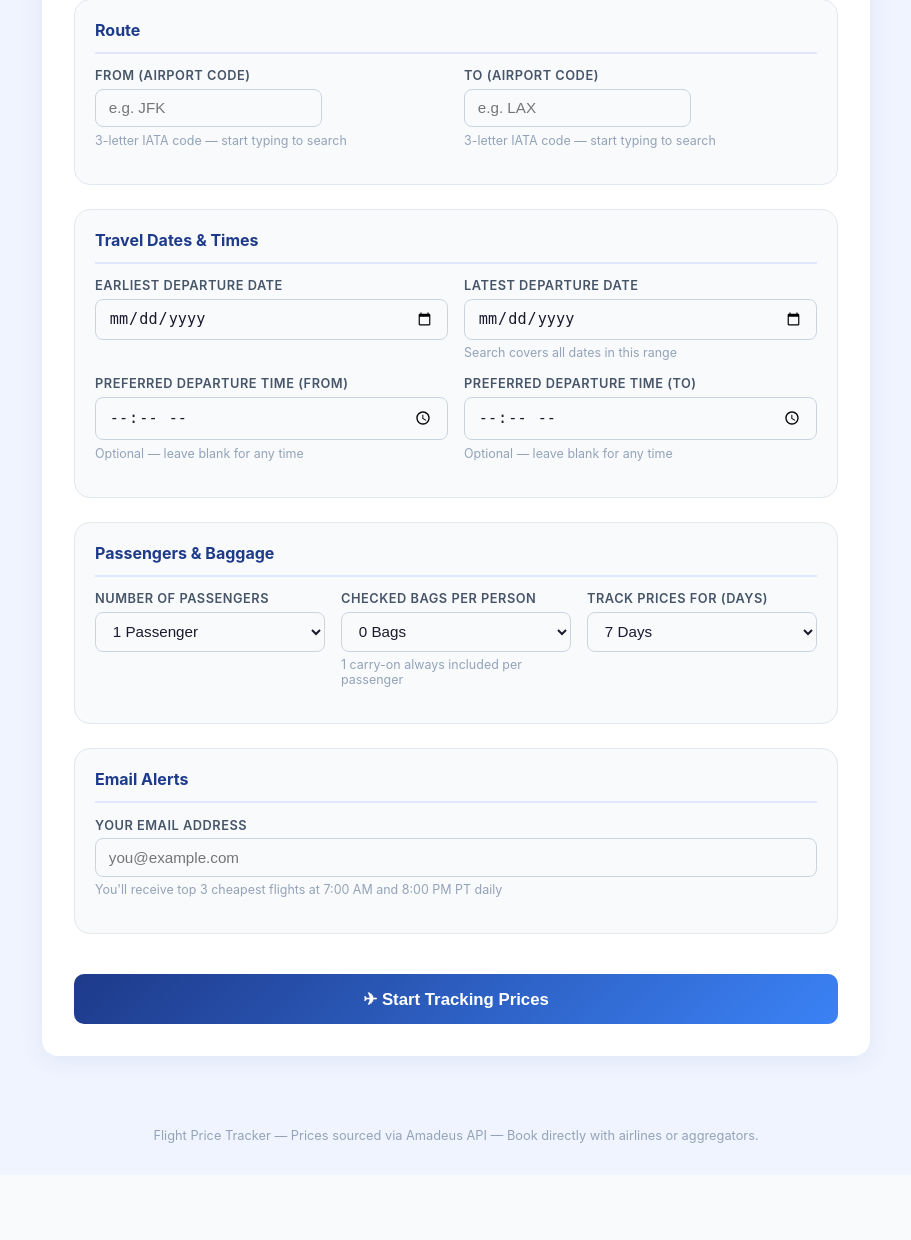
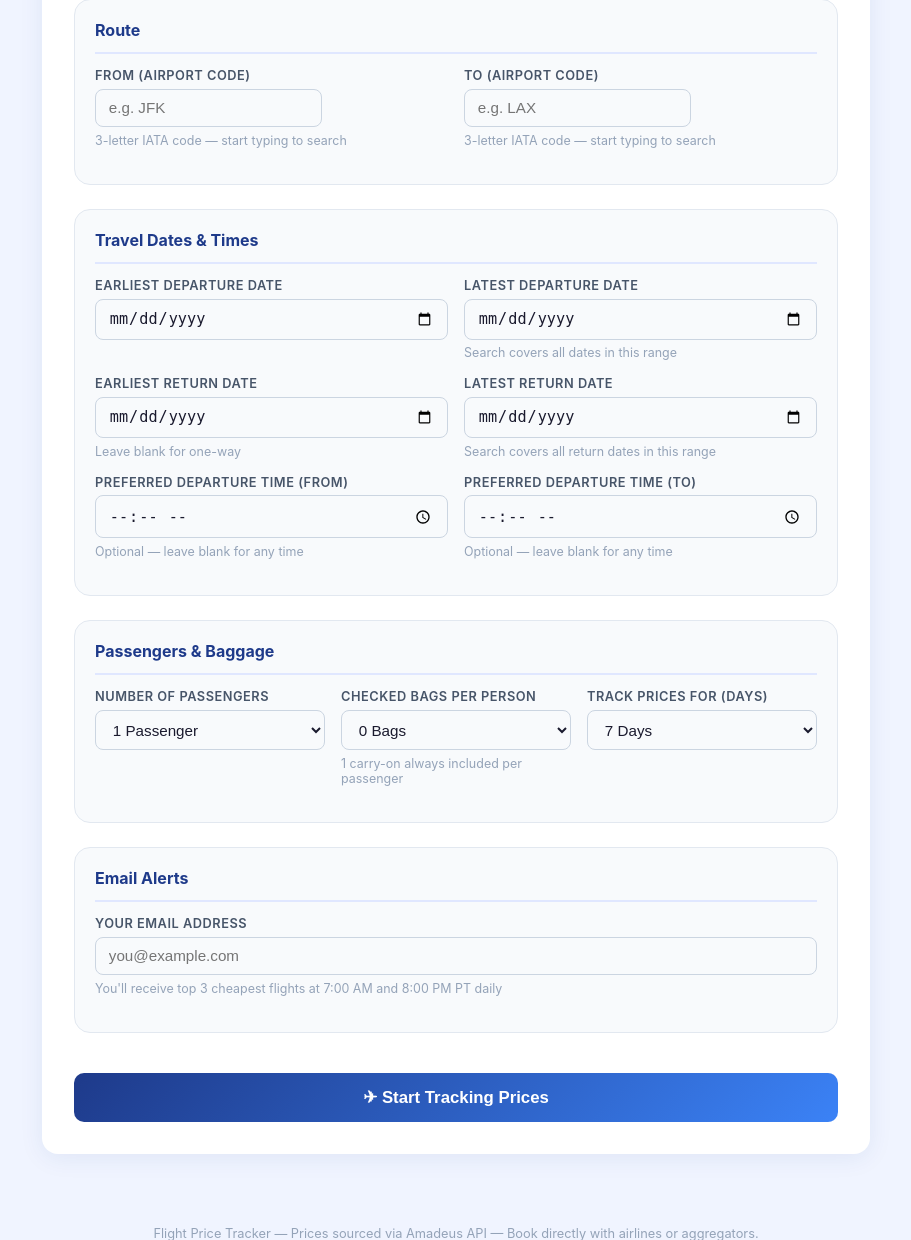
Before and after one commit to ajaycaldevops/flight-price-tracker, a Flask app: page / in a window 1280 px wide. Shown: the part 271-1511 px from the top of the page, without its empty margins (184-1095 px from the left). Before the commit the page ends 1414 px from the top, so only its background shows below. Run offline with Flask 3, Linux system fonts and the light colour scheme.

Commit message:
Add round trip support with return date range fields
Users can now specify earliest/latest return dates for round trip
searches. The flight search iterates all departure × return date
combinations (capped at 20 API calls), and emails show both outbound
and return legs with separate flight numbers, times, and durations.

Co-Authored-By: Claude Sonnet 4.6 <noreply@anthropic.com>

```diff
--- a/app.py
+++ b/app.py
@@ -42,6 +42,8 @@ def create_app():
             departure_date_to = request.form.get("departure_date_to", "").strip()
             departure_time_from = request.form.get("departure_time_from", "").strip() or None
             departure_time_to = request.form.get("departure_time_to", "").strip() or None
+            return_date_from = request.form.get("return_date_from", "").strip() or None
+            return_date_to = request.form.get("return_date_to", "").strip() or None
             email = request.form.get("email", "").strip()
             tracking_days = request.form.get("tracking_days", "7").strip()
 
@@ -87,7 +89,21 @@ def create_app():
                 if d_from < datetime.utcnow().date():
                     errors.append("Departure date cannot be in the past.")
             except ValueError:
-                errors.append("Invalid date format.")
+                errors.append("Invalid departure date format.")
+
+            if return_date_from and return_date_to:
+                try:
+                    r_from = datetime.strptime(return_date_from, "%Y-%m-%d").date()
+                    r_to = datetime.strptime(return_date_to, "%Y-%m-%d").date()
+                    if r_from > r_to:
+                        errors.append("Return 'from' date must be before or equal to 'to' date.")
+                    d_from_date = datetime.strptime(departure_date_from, "%Y-%m-%d").date()
+                    if r_from <= d_from_date:
+                        errors.append("Return date must be after the departure date.")
+                except ValueError:
+                    errors.append("Invalid return date format.")
+            elif bool(return_date_from) != bool(return_date_to):
+                errors.append("Please provide both earliest and latest return dates.")
 
             if errors:
                 for err in errors:
@@ -103,6 +119,8 @@ def create_app():
                 departure_date_to=departure_date_to,
                 departure_time_from=departure_time_from,
                 departure_time_to=departure_time_to,
+                return_date_from=return_date_from,
+                return_date_to=return_date_to,
                 num_passengers=num_passengers,
                 checked_bags_per_passenger=checked_bags,
                 email=email,
--- a/flight_search.py
+++ b/flight_search.py
@@ -55,31 +55,50 @@ def search_airport(keyword: str) -> list[dict]:
 
 def search_flights(pref) -> list[dict]:
     """
-    Search all departure dates in the range and return top 3 cheapest flights
-    that fall within the optional departure time window.
-    Returns list of flight dicts ready for email rendering.
+    Search all departure date (× return date for round trips) combinations and
+    return the top 3 cheapest flights within the optional departure time window.
+    Capped at 20 API calls to stay within Amadeus rate limits.
     """
     amadeus = get_amadeus_client()
 
-    date_from = datetime.strptime(pref.departure_date_from, "%Y-%m-%d").date()
-    date_to = datetime.strptime(pref.departure_date_to, "%Y-%m-%d").date()
+    dep_from = datetime.strptime(pref.departure_date_from, "%Y-%m-%d").date()
+    dep_to = datetime.strptime(pref.departure_date_to, "%Y-%m-%d").date()
+
+    is_roundtrip = bool(pref.return_date_from and pref.return_date_to)
+
+    # Build list of (dep_date, ret_date | None) pairs to query
+    dep_dates = [dep_from + timedelta(days=i) for i in range((dep_to - dep_from).days + 1)]
+
+    if is_roundtrip:
+        ret_from = datetime.strptime(pref.return_date_from, "%Y-%m-%d").date()
+        ret_to = datetime.strptime(pref.return_date_to, "%Y-%m-%d").date()
+        ret_dates = [ret_from + timedelta(days=i) for i in range((ret_to - ret_from).days + 1)]
+        pairs = [(d, r) for d in dep_dates for r in ret_dates if r > d]
+    else:
+        pairs = [(d, None) for d in dep_dates]
+
+    # Cap at 20 calls, sampling evenly if needed
+    if len(pairs) > 20:
+        step = len(pairs) // 20
+        pairs = pairs[::step][:20]
 
     all_offers = []
-    current = date_from
-    while current <= date_to:
+    for dep_date, ret_date in pairs:
+        params = dict(
+            originLocationCode=pref.origin.upper(),
+            destinationLocationCode=pref.destination.upper(),
+            departureDate=dep_date.strftime("%Y-%m-%d"),
+            adults=pref.num_passengers,
+            max=20,
+            currencyCode="USD",
+        )
+        if ret_date:
+            params["returnDate"] = ret_date.strftime("%Y-%m-%d")
         try:
-            response = amadeus.shopping.flight_offers_search.get(
-                originLocationCode=pref.origin.upper(),
-                destinationLocationCode=pref.destination.upper(),
-                departureDate=current.strftime("%Y-%m-%d"),
-                adults=pref.num_passengers,
-                max=20,
-                currencyCode="USD",
-            )
+            response = amadeus.shopping.flight_offers_search.get(**params)
             all_offers.extend(response.data or [])
         except ResponseError as e:
-            logger.warning(f"No results for {current}: {e}")
-        current += timedelta(days=1)
+            logger.warning(f"No results for {dep_date}/{ret_date}: {e}")
 
     if not all_offers:
         return []
@@ -103,20 +122,36 @@ def search_flights(pref) -> list[dict]:
 
 
 def _parse_offer(offer: dict, pref) -> dict | None:
-    itinerary = offer["itineraries"][0]
-    segments = itinerary["segments"]
-    first_seg = segments[0]
-    last_seg = segments[-1]
+    itineraries = offer["itineraries"]
 
-    departure_dt = datetime.fromisoformat(first_seg["departure"]["at"])
-    arrival_dt = datetime.fromisoformat(last_seg["arrival"]["at"])
-    num_stops = len(segments) - 1
+    # Outbound leg
+    out = itineraries[0]
+    out_segs = out["segments"]
+    out_dep_dt = datetime.fromisoformat(out_segs[0]["departure"]["at"])
+    out_arr_dt = datetime.fromisoformat(out_segs[-1]["arrival"]["at"])
+    out_stops = len(out_segs) - 1
+    out_flights = " → ".join(f"{s['carrierCode']}{s['number']}" for s in out_segs)
 
-    carrier_code = offer.get("validatingAirlineCodes", [first_seg["carrierCode"]])[0]
+    # Return leg (round trip only)
+    ret_info = None
+    if len(itineraries) > 1:
+        ret = itineraries[1]
+        ret_segs = ret["segments"]
+        ret_dep_dt = datetime.fromisoformat(ret_segs[0]["departure"]["at"])
+        ret_arr_dt = datetime.fromisoformat(ret_segs[-1]["arrival"]["at"])
+        ret_stops = len(ret_segs) - 1
+        ret_flights = " → ".join(f"{s['carrierCode']}{s['number']}" for s in ret_segs)
+        ret_info = {
+            "departure": ret_dep_dt.strftime("%a %b %d, %Y at %I:%M %p"),
+            "arrival": ret_arr_dt.strftime("%a %b %d, %Y at %I:%M %p"),
+            "duration": _format_duration(ret["duration"]),
+            "stops": "Nonstop" if ret_stops == 0 else f"{ret_stops} stop{'s' if ret_stops > 1 else ''}",
+            "flight_numbers": ret_flights,
+            "departure_datetime": ret_dep_dt,
+        }
+
+    carrier_code = offer.get("validatingAirlineCodes", [out_segs[0]["carrierCode"]])[0]
     airline_name = AIRLINE_NAMES.get(carrier_code, carrier_code)
-    flight_numbers = " → ".join(
-        f"{s['carrierCode']}{s['number']}" for s in segments
-    )
 
     price_info = offer["price"]
     total_price = float(price_info["grandTotal"])
@@ -134,36 +169,51 @@ def _parse_offer(offer: dict, pref) -> dict | None:
         pass
 
     # Build booking links
-    dep_date_str = departure_dt.strftime("%Y-%m-%d")
+    dep_date_str = out_dep_dt.strftime("%Y-%m-%d")
     pax = pref.num_passengers
-    kayak_url = (
-        f"https://www.kayak.com/flights/{pref.origin}-{pref.destination}"
-        f"/{dep_date_str}/{pax}adults"
-    )
-    google_flights_url = (
-        f"https://www.google.com/flights?hl=en#flt="
-        f"{pref.origin}.{pref.destination}.{dep_date_str}"
-        f";c:{currency};e:1;sd:1;t:f"
-    )
-    airline_website = _get_airline_website(carrier_code)
+    is_roundtrip = ret_info is not None
+    if is_roundtrip:
+        ret_date_str = ret_info["departure_datetime"].strftime("%Y-%m-%d")
+        kayak_url = (
+            f"https://www.kayak.com/flights/{pref.origin}-{pref.destination}"
+            f"/{dep_date_str}/{ret_date_str}/{pax}adults"
+        )
+        google_flights_url = (
+            f"https://www.google.com/flights?hl=en#flt="
+            f"{pref.origin}.{pref.destination}.{dep_date_str}"
+            f"*{pref.destination}.{pref.origin}.{ret_date_str}"
+            f";c:{currency};e:1;sd:1;t:f"
+        )
+    else:
+        kayak_url = (
+            f"https://www.kayak.com/flights/{pref.origin}-{pref.destination}"
+            f"/{dep_date_str}/{pax}adults"
+        )
+        google_flights_url = (
+            f"https://www.google.com/flights?hl=en#flt="
+            f"{pref.origin}.{pref.destination}.{dep_date_str}"
+            f";c:{currency};e:1;sd:1;t:f"
+        )
 
     return {
         "airline": airline_name,
         "carrier_code": carrier_code,
-        "flight_numbers": flight_numbers,
-        "departure": departure_dt.strftime("%a %b %d, %Y at %I:%M %p"),
-        "arrival": arrival_dt.strftime("%a %b %d, %Y at %I:%M %p"),
-        "duration": _format_duration(itinerary["duration"]),
-        "stops": "Nonstop" if num_stops == 0 else f"{num_stops} stop{'s' if num_stops > 1 else ''}",
+        "flight_numbers": out_flights,
+        "departure": out_dep_dt.strftime("%a %b %d, %Y at %I:%M %p"),
+        "arrival": out_arr_dt.strftime("%a %b %d, %Y at %I:%M %p"),
+        "duration": _format_duration(out["duration"]),
+        "stops": "Nonstop" if out_stops == 0 else f"{out_stops} stop{'s' if out_stops > 1 else ''}",
+        "return": ret_info,
+        "is_roundtrip": is_roundtrip,
         "total_price": total_price,
         "price_per_person": price_per_person,
         "currency": currency,
         "bags_included": bags_included,
-        "carry_on_included": True,  # assumed per spec
+        "carry_on_included": True,
         "kayak_url": kayak_url,
         "google_flights_url": google_flights_url,
-        "airline_website": airline_website,
-        "departure_datetime": departure_dt,
+        "airline_website": _get_airline_website(carrier_code),
+        "departure_datetime": out_dep_dt,
     }
 
 
--- a/models.py
+++ b/models.py
@@ -15,6 +15,8 @@ class SearchPreference(db.Model):
     # Travel dates
     departure_date_from = db.Column(db.String(10), nullable=False)  # YYYY-MM-DD
     departure_date_to = db.Column(db.String(10), nullable=False)    # YYYY-MM-DD
+    return_date_from = db.Column(db.String(10), nullable=True)      # YYYY-MM-DD (round trip)
+    return_date_to = db.Column(db.String(10), nullable=True)        # YYYY-MM-DD (round trip)
 
     # Departure time window (24h format, e.g. "06:00")
     departure_time_from = db.Column(db.String(5), nullable=True)
--- a/templates/index.html
+++ b/templates/index.html
@@ -116,6 +116,20 @@
       </div>
       <div class="form-row">
         <div class="form-group">
+          <label>Earliest Return Date</label>
+          <input type="date" name="return_date_from"
+                 value="{{ form.get('return_date_from', '') }}" />
+          <small>Leave blank for one-way</small>
+        </div>
+        <div class="form-group">
+          <label>Latest Return Date</label>
+          <input type="date" name="return_date_to"
+                 value="{{ form.get('return_date_to', '') }}" />
+          <small>Search covers all return dates in this range</small>
+        </div>
+      </div>
+      <div class="form-row">
+        <div class="form-group">
           <label>Preferred Departure Time (From)</label>
           <input type="time" name="departure_time_from"
                  value="{{ form.get('departure_time_from', '') }}" />
```
Also changed, not shown: templates/email.html (+45 -6 lines), templates/success.html (+7 -1 lines).
